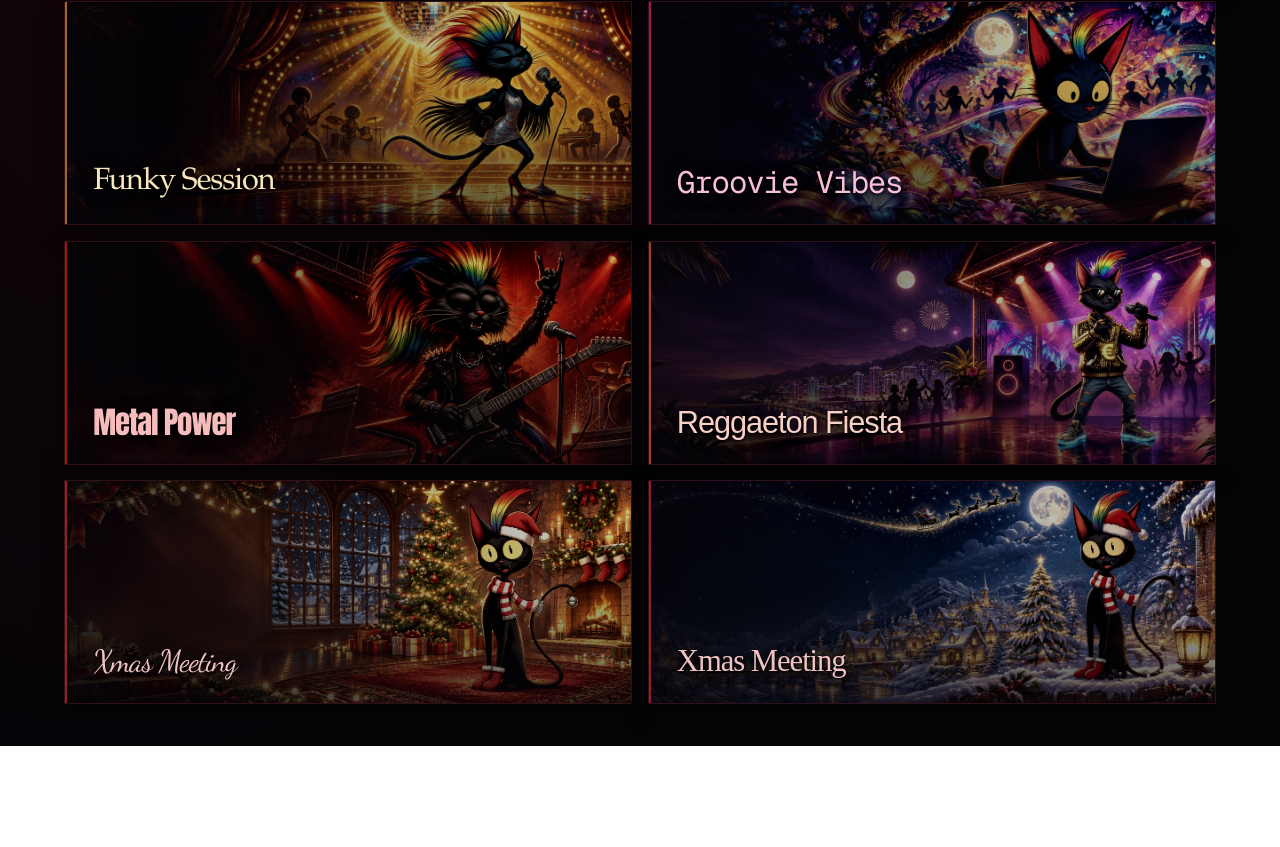
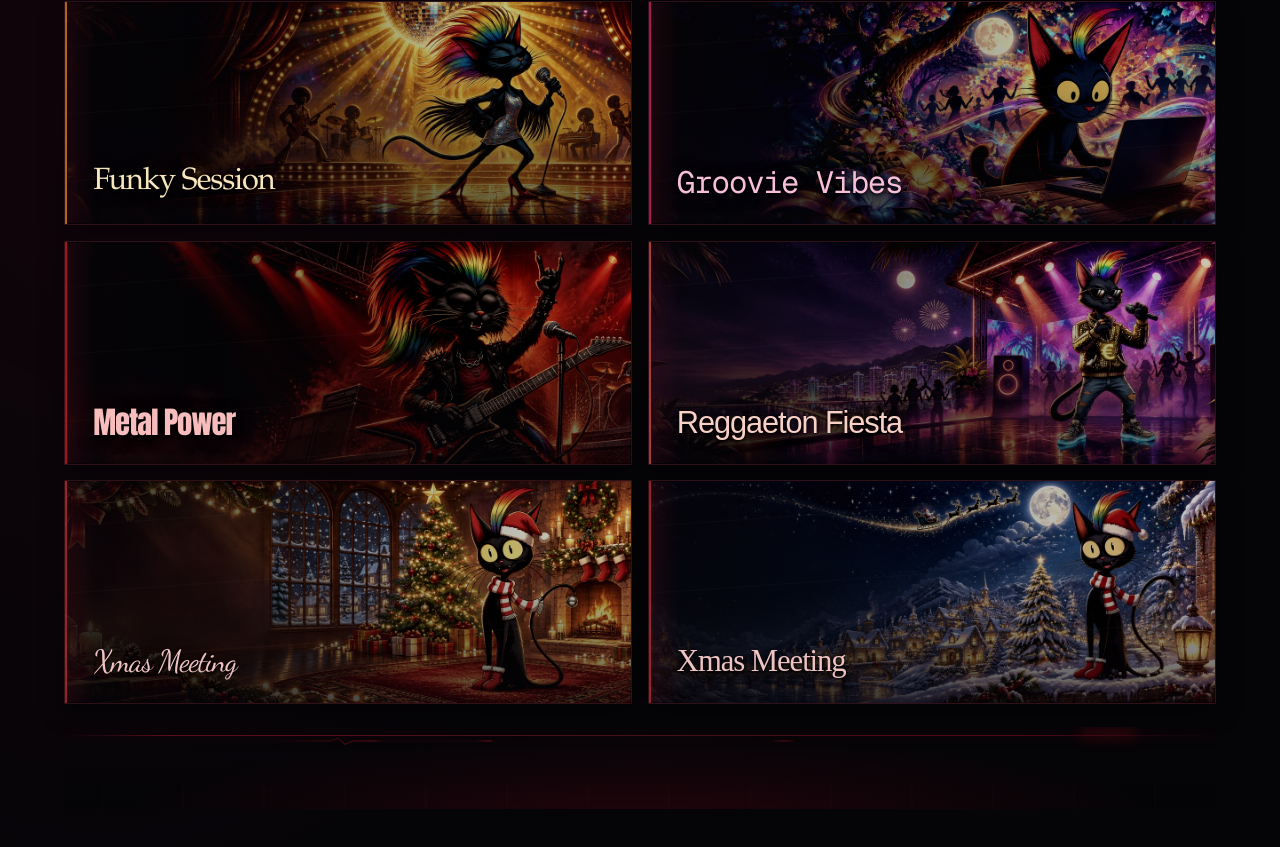
Before and after one commit to jjlmoya/frontie-meetings, a Next.js app: page / in a window 1280 px wide. Shown: the part 1609-2456 px from the top of the page. Before the commit the page ends 2355 px from the top, so only its background shows below. Built offline with nearby package versions, Linux system fonts and the light colour scheme.

Commit message:
Darken and detail creepy song selector

```diff
--- a/src/app/globals.css
+++ b/src/app/globals.css
@@ -1,8 +1,8 @@
 @import "tailwindcss";
 
 :root {
-  --background: #ffffff;
-  --foreground: #171717;
+  --background: #050407;
+  --foreground: #eee9e6;
 }
 
 @theme inline {
@@ -12,14 +12,9 @@
   --font-mono: var(--font-geist-mono);
 }
 
-@media (prefers-color-scheme: dark) {
-  :root {
-    --background: #0a0a0a;
-    --foreground: #ededed;
-  }
-}
-
 body {
+  min-height: 100%;
+  background: #050407;
   background: var(--background);
   color: var(--foreground);
   font-family: Arial, Helvetica, sans-serif;
--- a/src/components/SongSelector.module.css
+++ b/src/components/SongSelector.module.css
@@ -52,6 +52,15 @@
   text-shadow: 0 0 14px rgba(201, 35, 60, .28);
 }
 
+.header::after {
+  width: 52px;
+  height: 1px;
+  margin-left: auto;
+  background: linear-gradient(90deg, transparent, rgba(205, 35, 55, .72), transparent);
+  box-shadow: 0 0 12px rgba(178, 18, 38, .56);
+  content: '';
+}
+
 .hero {
   position: relative;
   z-index: 4;
@@ -90,7 +99,7 @@
   width: 55%;
   margin: -12px 0 0 clamp(7px, 2vw, 28px);
   color: #f2e7e5;
-  font: 400 clamp(40px, 6vw, 82px)/.96 Georgia, 'Times New Roman', serif;
+  font: 400 clamp(32px, 4.4vw, 60px)/.98 Georgia, 'Times New Roman', serif;
   letter-spacing: -.06em;
   text-shadow: 0 2px 18px #000, 3px 0 rgba(188, 31, 57, .52), -1px 0 rgba(111, 185, 190, .24);
   animation: title-watch 7s steps(1, end) infinite;
@@ -150,6 +159,19 @@
   text-decoration: none;
   box-shadow: 0 8px 24px rgba(0, 0, 0, .48), inset 0 0 24px rgba(77, 8, 26, .14);
   transition: border-color .3s ease, transform .35s cubic-bezier(.2,.7,.2,1), box-shadow .35s ease;
+}
+
+.card::before {
+  position: absolute;
+  z-index: 4;
+  inset: 1px;
+  background:
+    linear-gradient(90deg, rgba(187, 22, 41, .22), transparent 5% 92%, rgba(170, 17, 36, .16)),
+    repeating-linear-gradient(176deg, transparent 0 43px, rgba(232, 205, 203, .045) 44px, transparent 45px 67px);
+  content: '';
+  opacity: .5;
+  pointer-events: none;
+  mix-blend-mode: screen;
 }
 
 .card:hover,
@@ -225,6 +247,62 @@
   background: linear-gradient(90deg, rgba(19, 8, 21, .9), rgba(19, 8, 21, .65) 28%, rgba(19, 8, 21, .18) 62%, transparent), linear-gradient(0deg, rgba(10, 7, 12, .44), transparent 60%);
 }
 
+.footer {
+  position: relative;
+  width: min(100%, 1380px);
+  height: 82px;
+  margin: 23px auto 0;
+  overflow: hidden;
+  background:
+    radial-gradient(ellipse at 50% 120%, rgba(88, 7, 23, .36), transparent 65%),
+    linear-gradient(180deg, rgba(9, 6, 10, .2), rgba(3, 3, 5, .8));
+}
+
+.footer::before {
+  position: absolute;
+  top: 8px;
+  right: 0;
+  left: 0;
+  height: 1px;
+  background: linear-gradient(90deg, transparent, rgba(115, 17, 34, .78) 9%, rgba(205, 45, 53, .32) 42%, rgba(95, 10, 28, .8) 84%, transparent);
+  box-shadow: 0 0 11px rgba(142, 12, 31, .48);
+  content: '';
+}
+
+.footer::after {
+  position: absolute;
+  right: 0;
+  bottom: 0;
+  left: 0;
+  height: 24px;
+  background: repeating-linear-gradient(90deg, transparent 0 37px, rgba(222, 36, 50, .07) 38px, transparent 39px 81px);
+  content: '';
+  opacity: .65;
+}
+
+.footerTrace {
+  position: absolute;
+  top: 8px;
+  left: 18%;
+  width: 64%;
+  height: 12px;
+  background: linear-gradient(90deg, transparent, rgba(209, 32, 46, .44) 14%, rgba(209, 32, 46, .08) 15% 28%, rgba(209, 32, 46, .52) 29% 30%, transparent 30% 68%, rgba(209, 32, 46, .38) 69% 70%, transparent 71%);
+  clip-path: polygon(0 45%, 8% 45%, 9% 22%, 10% 71%, 11% 44%, 31% 44%, 32% 0, 33% 100%, 34% 45%, 58% 45%, 59% 30%, 60% 62%, 61% 45%, 100% 45%, 100% 53%, 61% 53%, 60% 78%, 59% 39%, 58% 53%, 34% 53%, 33% 100%, 32% 0, 31% 53%, 11% 53%, 10% 82%, 9% 31%, 8% 53%, 0 53%);
+  filter: drop-shadow(0 0 4px rgba(222, 25, 43, .8));
+  opacity: .68;
+}
+
+.footerBurn {
+  position: absolute;
+  top: 0;
+  right: 7%;
+  width: 54px;
+  height: 16px;
+  background: linear-gradient(180deg, rgba(170, 19, 34, .6), transparent);
+  filter: blur(7px);
+  opacity: .6;
+}
+
 @keyframes title-watch {
   0%, 91%, 93%, 100% { opacity: 1; }
   92% { opacity: .79; }
@@ -252,7 +330,7 @@
   .header { min-height: 52px; }
   .hero { height: 205px; }
   .heroArtwork { object-position: 69% center; }
-  .heading { width: 62%; margin-left: 4px; font-size: clamp(34px, 8vw, 48px); }
+  .heading { width: 62%; margin-left: 4px; font-size: clamp(29px, 6.8vw, 42px); }
   .grid { grid-template-columns: 1fr; gap: 10px; margin-top: 6px; }
   .art { aspect-ratio: 2.3 / 1; }
   .songName { right: 28%; bottom: 17px; left: 16px; font-size: clamp(22px, 5.8vw, 31px); }
--- a/src/components/SongSelector.tsx
+++ b/src/components/SongSelector.tsx
@@ -58,7 +58,7 @@ export function SongSelector() {
             <div className={styles.art}>
               <Image
                 className={styles.coverImage}
-                src={`/assets/covers-art/${song.id === 'medieval' ? 'frontie-creepypasta' : song.id}.webp`}
+                src={`/assets/covers-art/${song.id}.webp`}
                 alt=""
                 fill
                 sizes="(max-width: 720px) 94vw, (max-width: 1200px) 46vw, 44vw"
@@ -70,6 +70,11 @@ export function SongSelector() {
           </Link>
         ))}
       </section>
+
+      <footer className={styles.footer} aria-hidden="true">
+        <span className={styles.footerTrace} />
+        <span className={styles.footerBurn} />
+      </footer>
     </main>
   );
 }
```
